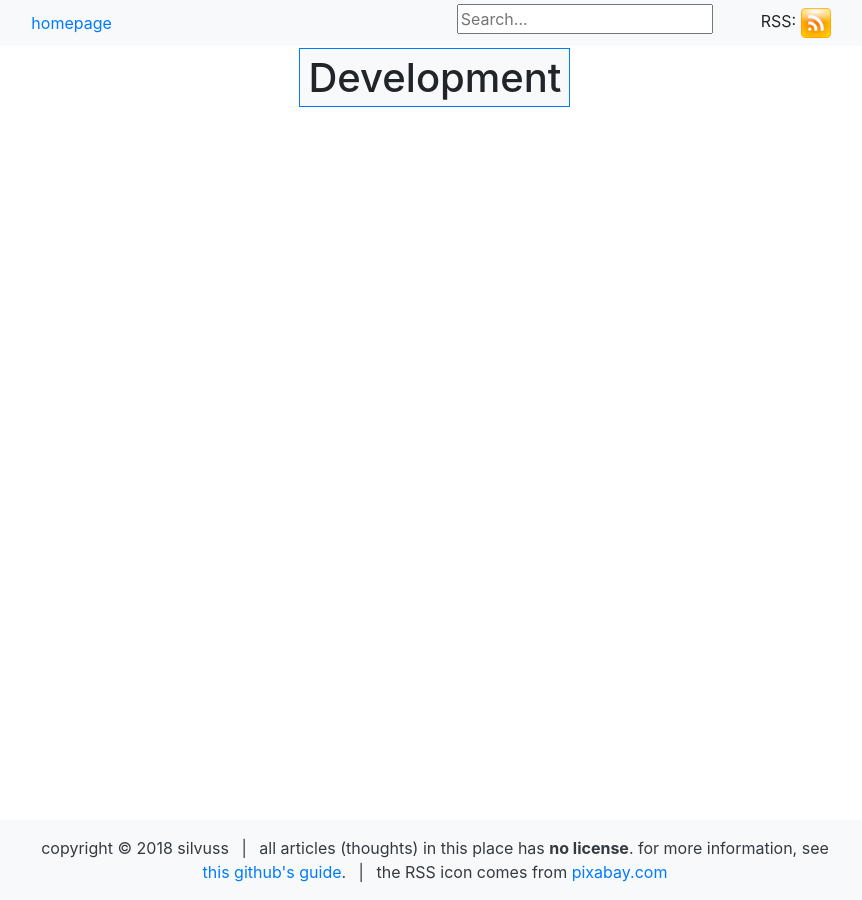
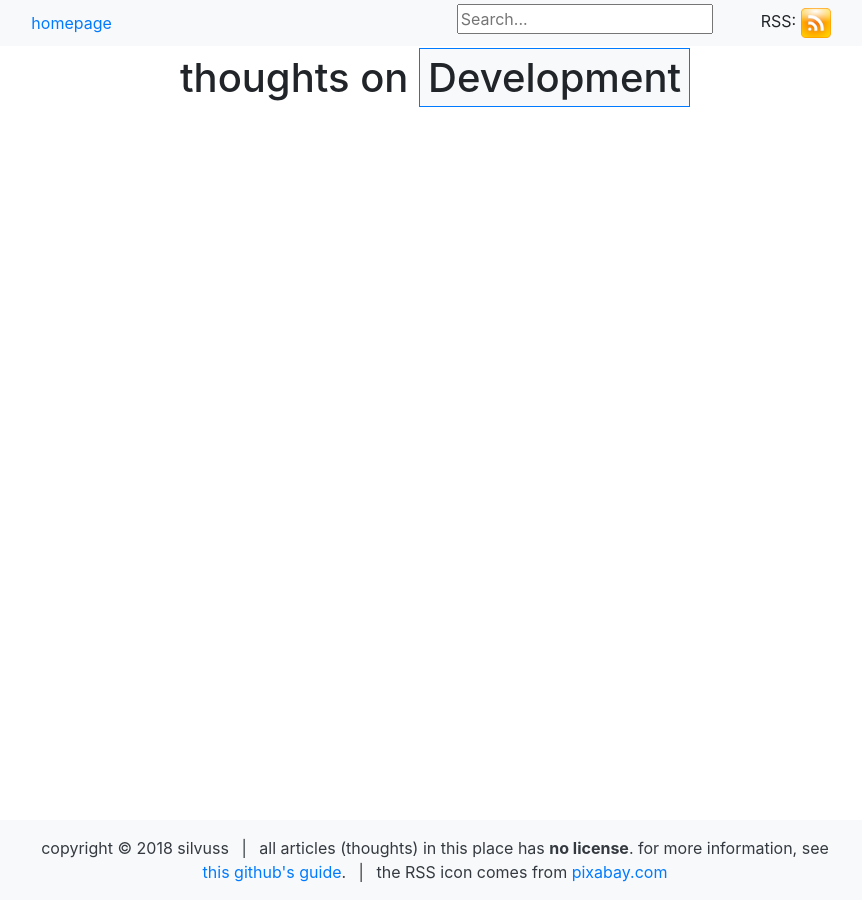
Before and after one commit to DevSilv/DevSilv.github.io, a Jekyll site: the page built from tags/development.html, in a window 1280 px wide. Shown: the whole page, without its empty margins (205-1067 px from the left). Built offline with Jekyll 4.4.1, drawn with Linux system fonts in a browser that asks for light colours.

Commit message:
Change tag parameter name to more appropriate in its context

```diff
--- a/_layouts/tag.html
+++ b/_layouts/tag.html
@@ -4,7 +4,7 @@ layout: page
 
 <article class="col-sm-8">
     <h1 class="text-center mb-4">
-        {{ page.title }} <span class="bg-light pt-1 pb-1 pl-2 pr-2 border border-primary">{{ page.tag }}</span>
+        {{ page.description }} <span class="bg-light pt-1 pb-1 pl-2 pr-2 border border-primary">{{ page.tag }}</span>
     </h1>
     <ul class="list-unstyled list-group list-group-flush">
         {% for post in site.tags[page.tag] %}
```
